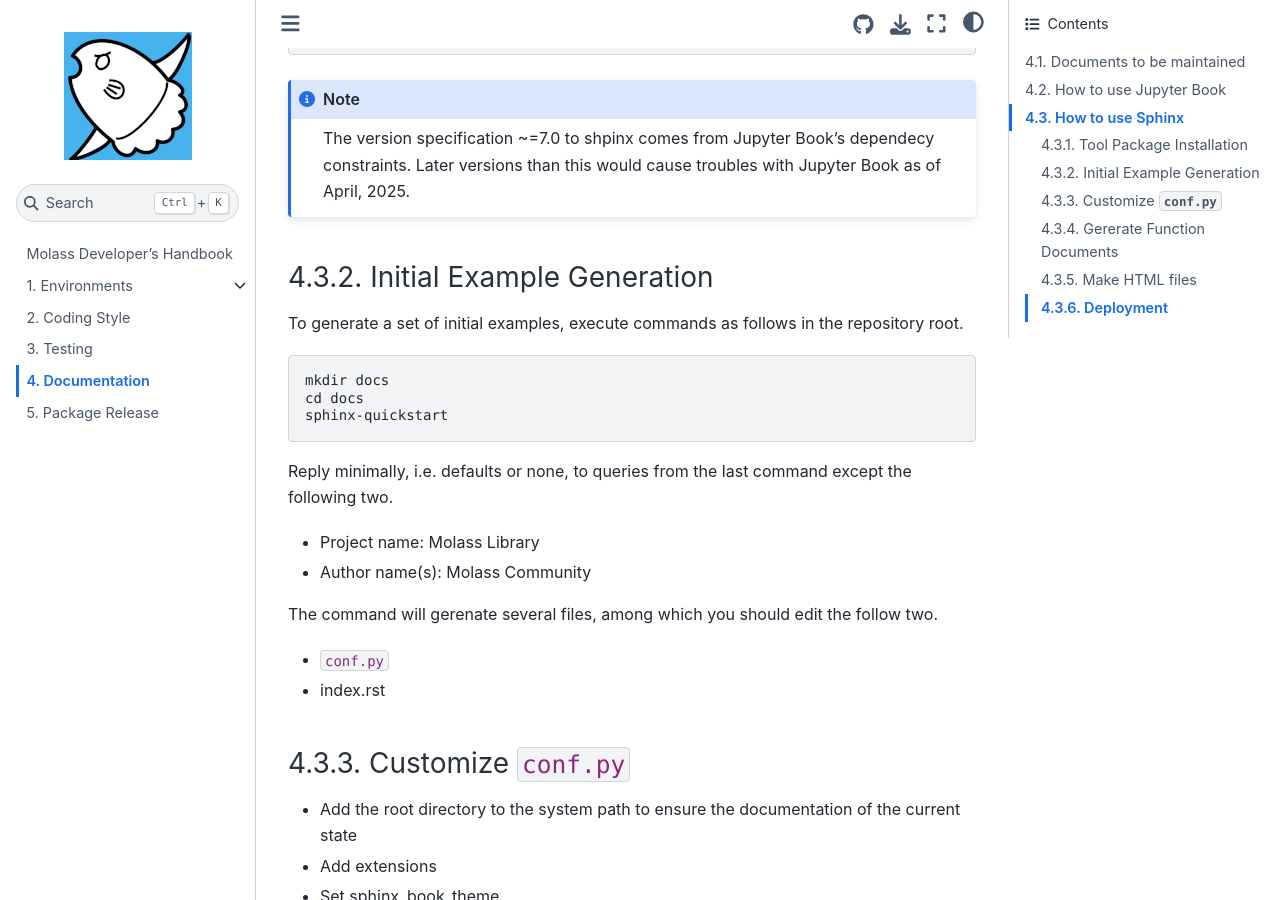
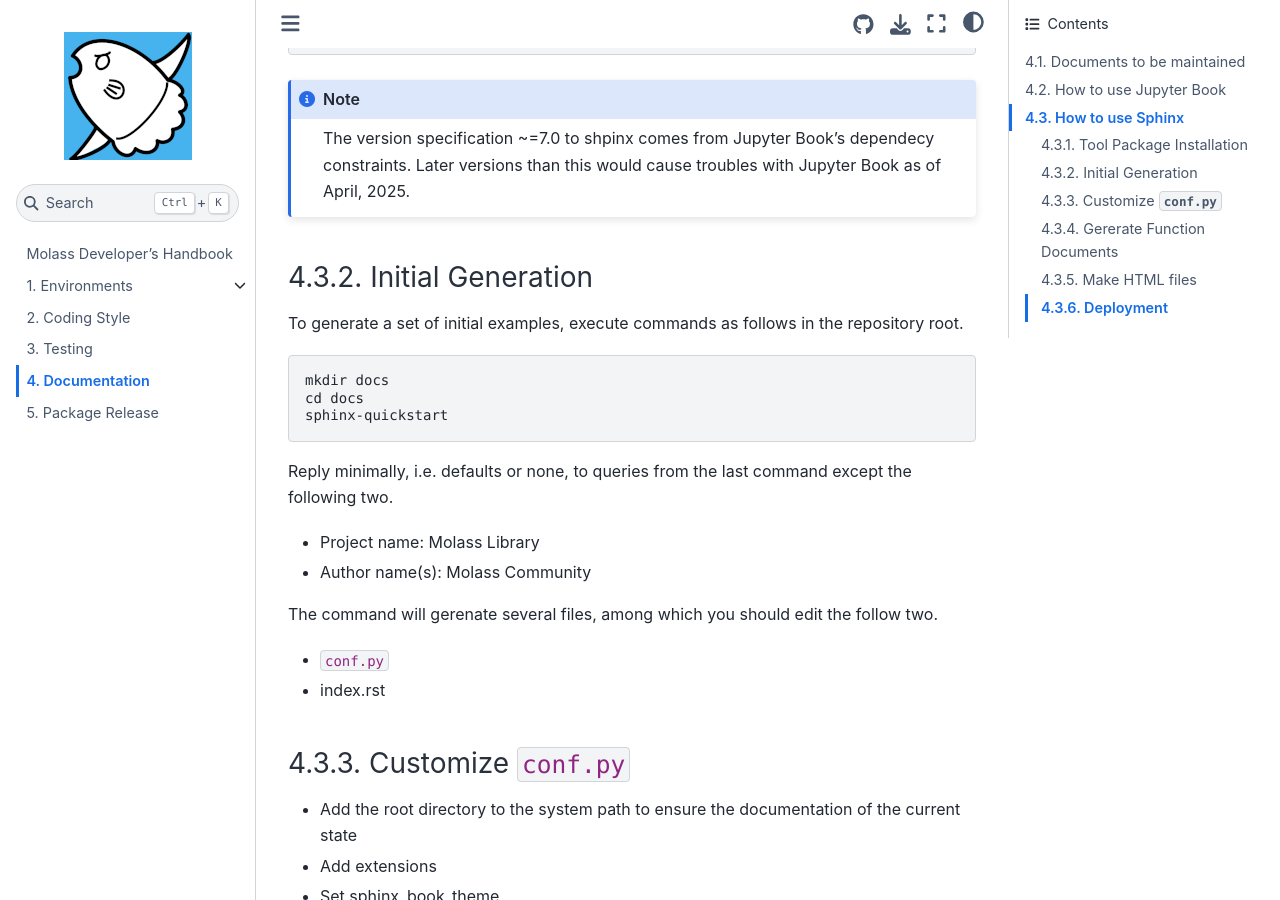
Before and after one commit to biosaxs-dev/molass-develop, a Jupyter Book: the page built from chapters/07/documentation.md, in a window 1280 px wide and 900 px high, scrolled down 3718 px. Built offline with Jupyter Book 1.0.4 settings and Sphinx 7.4.7 and the Sphinx Book theme 1.1.4, drawn with Linux system fonts in a browser that asks for light colours.

Commit message:
update for better wording

````diff
--- a/chapters/07/documentation.md
+++ b/chapters/07/documentation.md
@@ -127,7 +127,7 @@
 The version specification ~=7.0 to shpinx comes from Jupyter Book's dependecy constraints. Later versions than this would cause troubles with Jupyter Book as of April, 2025.
 ```
 
-### Initial Example Generation
+### Initial Generation
 
 To generate a set of initial examples, execute commands as follows in the repository root.
 
````
